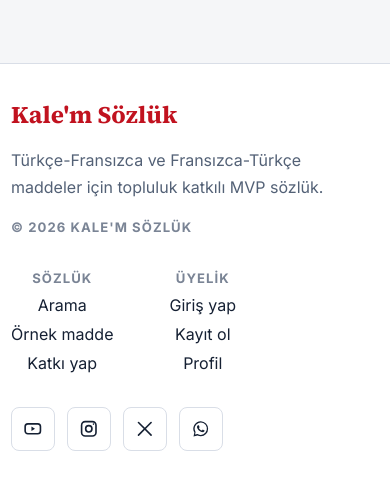
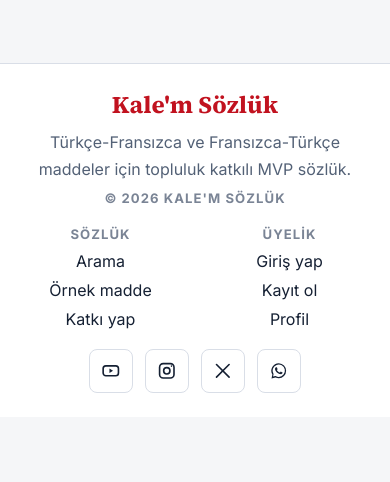
Before and after one commit to 0xAnubiss/sozluk, a Next.js app: page / in a window 390 px wide. Shown: the part 2784-3266 px from the top of the page. After the commit the page ends 3201 px from the top, so only its background shows below. Built offline with nearby package versions, Linux system fonts and the light colour scheme; no server answers.

Commit message:
Center mobile footer layout

```diff
--- a/app/globals.css
+++ b/app/globals.css
@@ -1245,6 +1245,41 @@ svg {
     flex-direction: column;
   }
 
+  .site-footer-inner {
+    align-items: center;
+    gap: 20px;
+    padding: 24px 0;
+    text-align: center;
+  }
+
+  .footer-brand {
+    display: grid;
+    justify-items: center;
+    max-width: 100%;
+  }
+
+  .footer-brand p {
+    max-width: 34ch;
+    margin: 8px 0;
+  }
+
+  .footer-links {
+    display: grid;
+    grid-template-columns: repeat(2, minmax(0, 1fr));
+    gap: 18px;
+    width: 100%;
+    max-width: 360px;
+  }
+
+  .footer-column {
+    align-items: center;
+  }
+
+  .footer-social {
+    justify-content: center;
+    width: 100%;
+  }
+
   .page-shell,
   .reverso-home {
     padding-top: 20px;
```
